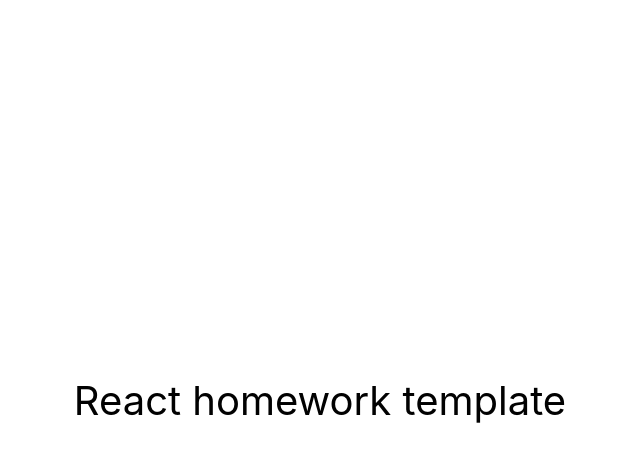
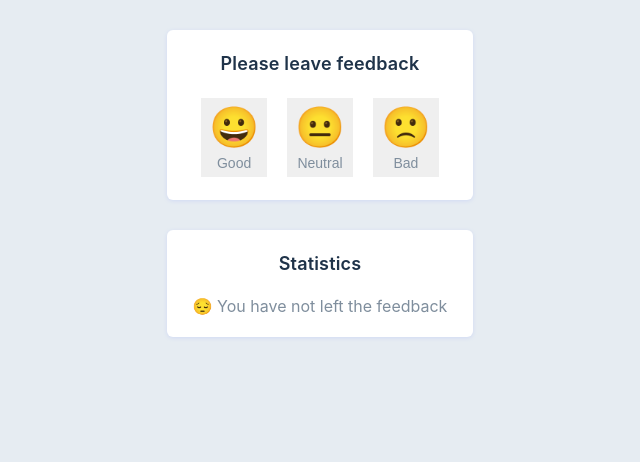
Before and after one commit to YevheniiBiloshapka/goit-react-hw-02-feedback, a React (Create React App) app: page / in a window 1280 px wide. Shown: the top 462 px of the page, without its empty margins (320-960 px from the left). Built offline with nearby package versions, Linux system fonts and the light colour scheme.

Commit message:
add code for task 1

```diff
--- a/package.json
+++ b/package.json
@@ -10,6 +10,7 @@
     "react": "^18.1.0",
     "react-dom": "^18.1.0",
     "react-scripts": "5.0.1",
+    "styled-components": "^5.3.6",
     "web-vitals": "^2.1.3"
   },
   "scripts": {
--- a/src/components/App.jsx
+++ b/src/components/App.jsx
@@ -1,16 +1,44 @@
-export const App = () => {
-  return (
-    <div
-      style={{
-        height: '100vh',
-        display: 'flex',
-        justifyContent: 'center',
-        alignItems: 'center',
-        fontSize: 40,
-        color: '#010101'
-      }}
-    >
-      React homework template
-    </div>
-  );
-};
+import { Component } from 'react';
+import { FeedbackOptions } from './FeedbackOptions/FeedbackOptions';
+import { Statistics } from './Statistics/statistics';
+import { Box, Section, Message } from './App.styled';
+
+export class App extends Component {
+  state = {
+    good: 0,
+    neutral: 0,
+    bad: 0,
+  };
+
+  incrementGood = () => {
+    this.setState(prevState => ({ good: prevState.good + 1 }));
+  };
+  incrementNeutral = () => {
+    this.setState(prevState => ({ neutral: prevState.neutral + 1 }));
+  };
+  incrementBad = () => {
+    this.setState(prevState => ({ bad: prevState.bad + 1 }));
+  };
+
+  render() {
+    const { good, neutral, bad } = this.state;
+    return (
+      <Box>
+        <FeedbackOptions
+          value={this.state}
+          incrementGood={this.incrementGood}
+          incrementNeutral={this.incrementNeutral}
+          incrementBad={this.incrementBad}
+        />
+        <Section>
+          <h2>Statistics</h2>
+          {good === 0 && (neutral === 0) & (bad === 0) ? (
+            <Message>😔 You have not left the feedback</Message>
+          ) : (
+            <Statistics value={this.state} />
+          )}
+        </Section>
+      </Box>
+    );
+  }
+}
--- /dev/null
+++ b/src/components/App.styled.jsx
@@ -0,0 +1,40 @@
+import styled from 'styled-components';
+export const Box = styled.div`
+  display: flex;
+  flex-direction: column;
+  justify-content: center;
+  align-items: center;
+  margin: 30px auto;
+  gap: 30px;
+`;
+export const Section = styled.section`
+  display: flex;
+  flex-direction: column;
+  gap: 24px;
+
+  width: 260px;
+  padding: 23px;
+
+  background: #ffffff;
+  box-shadow: 0px 1px 4px rgba(126, 147, 255, 0.2);
+  border-radius: 6px;
+  & h2 {
+    font-weight: 600;
+    font-size: 18px;
+    line-height: 21px;
+
+    text-align: center;
+    letter-spacing: 0.01em;
+
+    color: #1f3349;
+  }
+`;
+
+export const Message = styled.p`
+  margin: 0 auto;
+  font-weight: 400;
+  font-size: 16px;
+  line-height: 16px;
+
+  color: #7f8e9d;
+`;
--- /dev/null
+++ b/src/components/FeedbackOptions/FeedbackOptions.jsx
@@ -0,0 +1,27 @@
+import { Panel, Item } from './FeedbackOptions.styled';
+
+export const FeedbackOptions = ({
+  incrementGood,
+  incrementNeutral,
+  incrementBad,
+}) => {
+  return (
+    <Panel>
+      <h2>Please leave feedback</h2>
+      <ul>
+        <Item onClick={incrementGood}>
+          <div>😀</div>
+          <p>Good</p>
+        </Item>
+        <Item onClick={incrementNeutral}>
+          <div>😐</div>
+          <p>Neutral</p>
+        </Item>
+        <Item onClick={incrementBad}>
+          <div>🙁</div>
+          <p>Bad</p>
+        </Item>
+      </ul>
+    </Panel>
+  );
+};
--- /dev/null
+++ b/src/components/FeedbackOptions/FeedbackOptions.styled.jsx
@@ -0,0 +1,64 @@
+import styled from 'styled-components';
+
+export const Panel = styled.div`
+  display: flex;
+  flex-direction: column;
+  align-items: center;
+  gap: 24px;
+
+  width: 260px;
+  padding: 23px;
+
+  background: #ffffff;
+  box-shadow: 0px 1px 4px rgba(126, 147, 255, 0.2);
+  border-radius: 6px;
+
+  & h2 {
+    font-weight: 600;
+    font-size: 18px;
+    line-height: 21px;
+
+    text-align: center;
+    letter-spacing: 0.01em;
+
+    color: #1f3349;
+  }
+  & ul {
+    display: flex;
+    gap: 20px;
+    padding: 0;
+  }
+`;
+
+export const Item = styled.button`
+  display: flex;
+  flex-direction: column;
+  align-items: center;
+  padding: 6px 8px;
+  gap: 4px;
+  border: none;
+  &:hover {
+    background: #d1f8fd;
+    box-shadow: 0px 1px 4px rgba(0, 0, 0, 0.25);
+    border-radius: 6px;
+  }
+  &:hover p {
+    font-weight: 500;
+    font-size: 14px;
+
+    color: #272829;
+  }
+  & div {
+    font-family: 'Roboto';
+    font-style: normal;
+    font-size: 40px;
+    line-height: 47px;
+  }
+  & p {
+    font-weight: 400;
+    font-size: 14px;
+    line-height: 16px;
+
+    color: #7f8e9d;
+  }
+`;
--- /dev/null
+++ b/src/components/Statistics/statistics.jsx
@@ -0,0 +1,42 @@
+import { List } from './statistics.styled';
+import PropTypes from 'prop-types';
+
+export const Statistics = state => {
+  const { good, neutral, bad } = state.value;
+  return (
+    <List>
+      <li>
+        <p>
+          Good: <b>{good}</b>
+        </p>
+      </li>
+      <li>
+        <p>
+          Neutral: <b>{neutral}</b>
+        </p>
+      </li>
+      <li>
+        <p>
+          Bad: <b>{bad}</b>
+        </p>
+      </li>
+      <li>
+        <p>
+          Total:<b>{good + neutral + bad}</b>
+        </p>
+      </li>
+      <li>
+        <p>
+          Positive feedback:{' '}
+          <b>{Math.round((good / (good + neutral + bad)) * 100)} %</b>
+        </p>{' '}
+      </li>
+    </List>
+  );
+};
+
+Statistics.propTypes = {
+  good: PropTypes.number.isRequired,
+  neutral: PropTypes.number.isRequired,
+  bad: PropTypes.number.isRequired,
+}.isRequired;
--- /dev/null
+++ b/src/components/Statistics/statistics.styled.jsx
@@ -0,0 +1,22 @@
+import styled from 'styled-components';
+
+export const List = styled.ul`
+  display: flex;
+  flex-direction: column;
+  gap: 12px;
+
+  width: 260px;
+  padding: 23px;
+
+  background: #ffffff;
+  box-shadow: 0px 1px 4px rgba(126, 147, 255, 0.2);
+  border-radius: 6px;
+
+  margin: 0;
+  padding: 0;
+  list-style: none;
+  & b {
+    color: #1f3349;
+    margin-left: 2px;
+  }
+`;
--- a/src/index.css
+++ b/src/index.css
@@ -7,9 +7,26 @@ body {
     sans-serif;
   -webkit-font-smoothing: antialiased;
   -moz-osx-font-smoothing: grayscale;
+  background-color: #e6ecf2;
 }
 
 code {
   font-family: source-code-pro, Menlo, Monaco, Consolas, 'Courier New',
     monospace;
 }
+
+h1,
+h2,
+h3,
+h4,
+h5,
+h6,
+p {
+  margin: 0;
+}
+
+ul,
+ol {
+  list-style: none;
+  margin: 0;
+}
```
Also changed, not shown: 1 other file (tests, documents, lock files or other folders).
